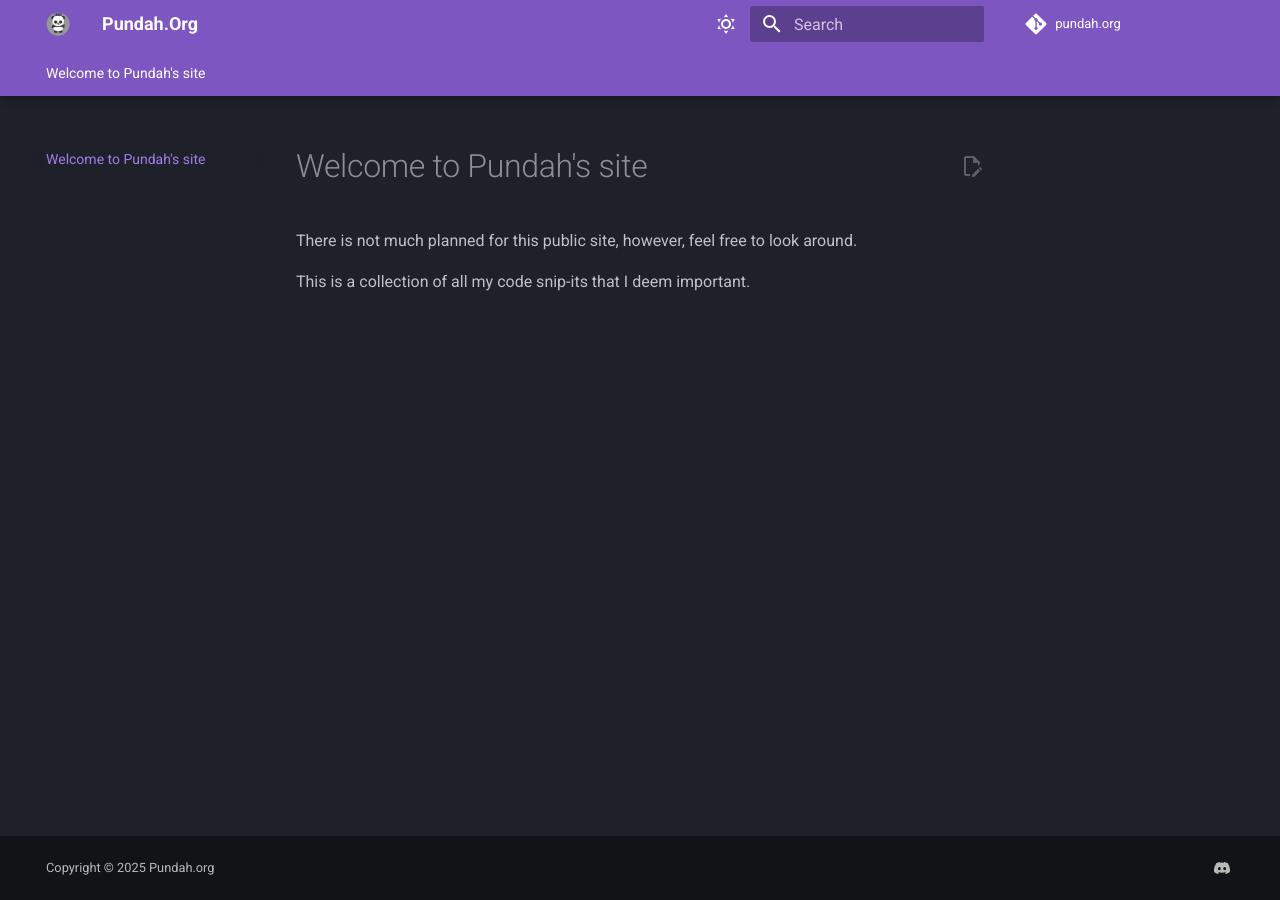
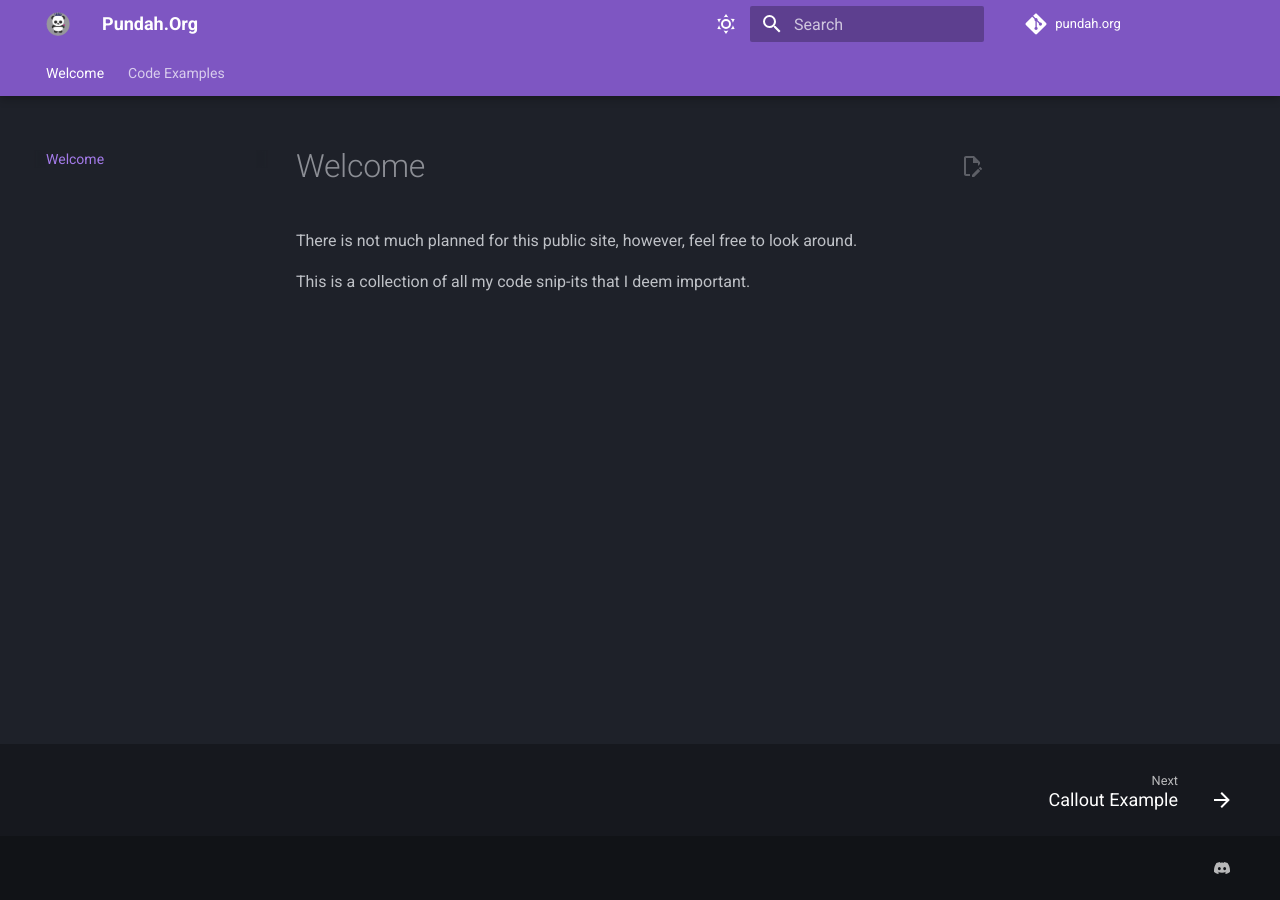
Before and after one commit to Pundah/pundah.org, an MkDocs documentation site: the page built from docs/index.md, in a window 1280 px wide. Built offline with MkDocs 1.6.1 and Material for MkDocs 9.7.7, drawn with Linux system fonts in a browser that asks for light colours; comment, search, counter and statistics services are not loaded; the version menu is left out.

Commit message:
Updated config + added example code

```diff
--- a/docs/index.md
+++ b/docs/index.md
@@ -1,4 +1,4 @@
-# Welcome to Pundah's site
+# Welcome
 
 There is not much planned for this public site, however, feel free to look around.
 
--- a/mkdocs.yml
+++ b/mkdocs.yml
@@ -2,14 +2,11 @@
 site_url: https://sitename.example
 repo_name: pundah.org
 repo_url: https://github.com/Pundah/pundah.org
-edit_uri: blob/main/docs/
+# edit_uri: blob/main/docs/
 use_directory_urls: true
 theme:
-#  custom_dir: overrides
   name: material
-  highlightjs: true
   language: en
-  prev_next_buttons_location: none
   font:
     text: Roboto
     code: Roboto Mono
@@ -71,57 +68,6 @@
   homepage: /
   version:
     default: stable
-copyright: Copyright &copy; 2025 Pundah.org
-plugins:
-  - search
-  - awesome-pages: {
-    collapse_single_pages: true,
-    strict: true,
-  }
-  - meta-descriptions
-  - tags
-  - mkdocs-video
-  - markmap
-#  - blog
-#  - autoref
-  - git-revision-date-localized: {
-    type: timeago,
-    enable_creation_date: true,
-    fallback_to_build_date: false,
-    strict: !ENV [ENABLE_STRICT_GIT_REVISION_DATE, false],
-    enabled: !ENV [ENABLE_GIT_REVISION_DATE, false]
-  }
-  - minify: {
-    minify_html: !ENV [ENABLE_MINIFY, false],
-    minify_js: !ENV [ENABLE_MINIFY, false],
-    minify_css: !ENV [ENABLE_MINIFY, false],
-    htmlmin_opts: {
-      remove_comments: !ENV [ENABLE_REMOVE_COMMENTS, false]
-    },
-    cache_safe: true
-  }
-#  - offline: {
-#    enabled: !ENV [ENABLE_OFFLINE, false]
-#  }
-  - glightbox: {
-    touchNavigation: true,
-    loop: true,
-    effect: fade,
-    slide_effect: fade,
-    width: auto,
-    height: auto,
-    draggable: false,
-    auto_caption: true,
-    caption_position: bottom
-  }
-  - git-authors: {
-    show_email_address: false,
-    sort_authors_by: contribution,
-    fallback_to_empty: true,
-    show_contribution: true,
-    strict: !ENV [ENABLE_STRICT_GIT_AUTHORS, false],
-    enabled: !ENV [ENABLE_GIT_AUTHORS, false]
-  }
 validation:
   nav:
     omitted_files: info
```
Also changed, not shown: docs/Code Examples/admonitions.md (renamed from examples/admonitions.md), docs/Code Examples/code-block-examples.md (renamed from examples/code-block-examples.md), docs/Code Examples/content-tabs.md (renamed from examples/content-tabs.md), docs/Code Examples/diagram-examples.md (renamed from examples/diagram-examples.md).
